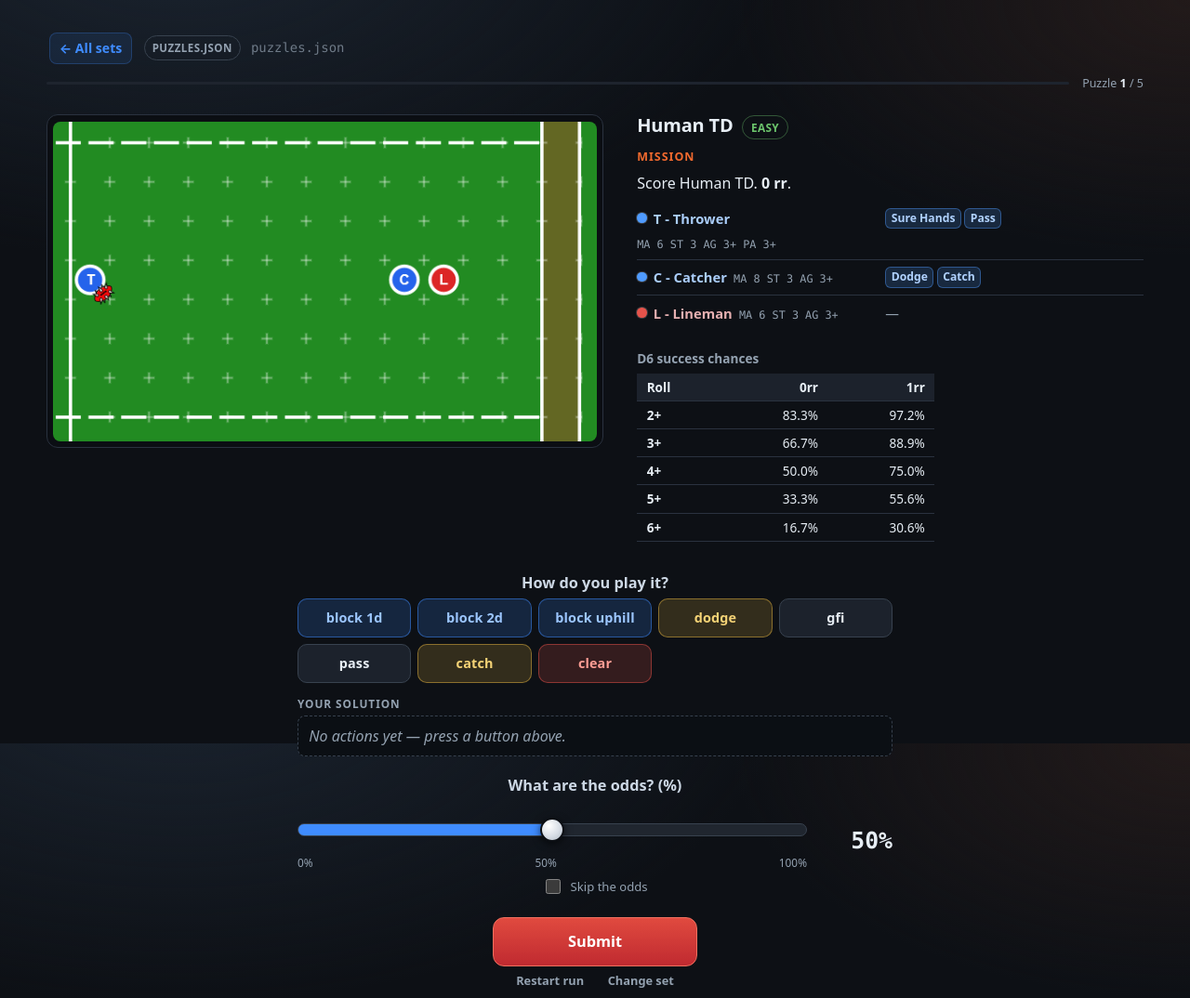
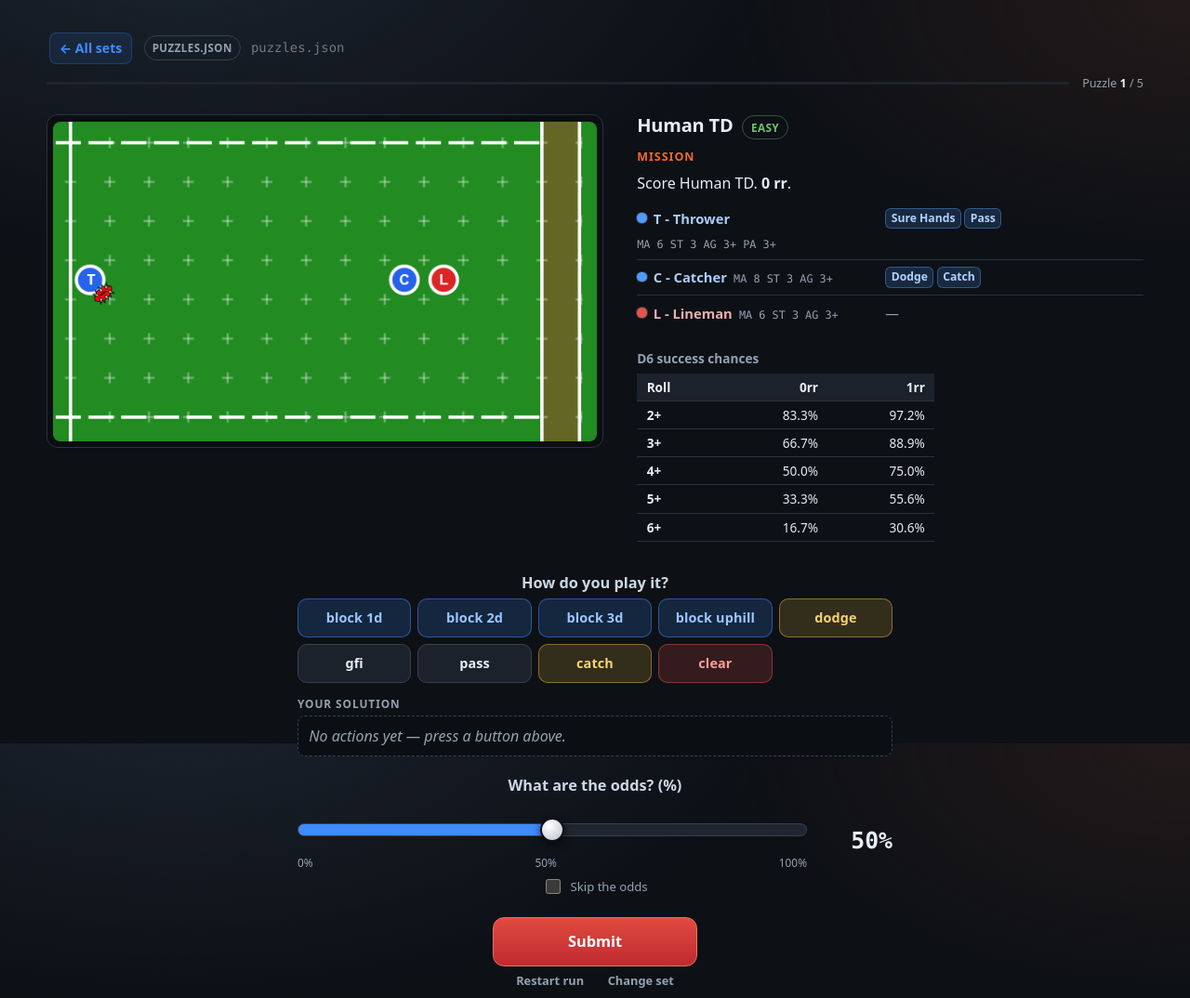
Before and after one commit to yashart/BloodBowlPuzzle, a plain HTML site: page play.html in a window 1280 px wide. Shown: the whole page at 93% size. Drawn offline with Linux system fonts and the light colour scheme.

Commit message:
Add a 'block 3d' action button
- DEFAULT_ACTIONS now lists block 1d, block 2d, block 3d, block uphill, dodge, gfi, pass, catch
- block 3d gets the same blue action-button styling and colour class
- editor field reference, guide and README button list updated

Co-authored-by: arena-agent <297053741+arena-agent@users.noreply.github.com>

```diff
--- a/css/style.css
+++ b/css/style.css
@@ -282,6 +282,7 @@ input[type="range"]::-moz-range-thumb {
 .action-btn.blue,
 .action-btn[data-action="block 1d"],
 .action-btn[data-action="block 2d"],
+.action-btn[data-action="block 3d"],
 .action-btn[data-action="block uphill"] {
   background: rgba(63, 140, 255, .18);
   border-color: rgba(63, 140, 255, .5);
@@ -290,6 +291,7 @@ input[type="range"]::-moz-range-thumb {
 .action-btn.blue:hover,
 .action-btn[data-action="block 1d"]:hover,
 .action-btn[data-action="block 2d"]:hover,
+.action-btn[data-action="block 3d"]:hover,
 .action-btn[data-action="block uphill"]:hover {
   background: rgba(63, 140, 255, .28);
   border-color: rgba(63, 140, 255, .75);
--- a/js/engine.js
+++ b/js/engine.js
@@ -154,7 +154,7 @@ export function legendColorOptions(selected = '') {
  * A puzzle may override the list with its own `actions` array.
  */
 export const DEFAULT_ACTIONS = [
-  'block 1d', 'block 2d', 'block uphill', 'dodge', 'gfi', 'pass', 'catch',
+  'block 1d', 'block 2d', 'block 3d', 'block uphill', 'dodge', 'gfi', 'pass', 'catch',
 ];
 
 /** Not an action: pressing it wipes the solution built so far. */
@@ -164,6 +164,7 @@ export const CLEAR_LABEL = 'clear';
 export const ACTION_COLORS = {
   'block 1d': 'blue',
   'block 2d': 'blue',
+  'block 3d': 'blue',
   'block uphill': 'blue',
   'dodge': 'yellow',
   'catch': 'yellow',
```
Also changed, not shown: editor.html (+1 -1 lines), guide.html (+1 -1 lines), 1 other file.
